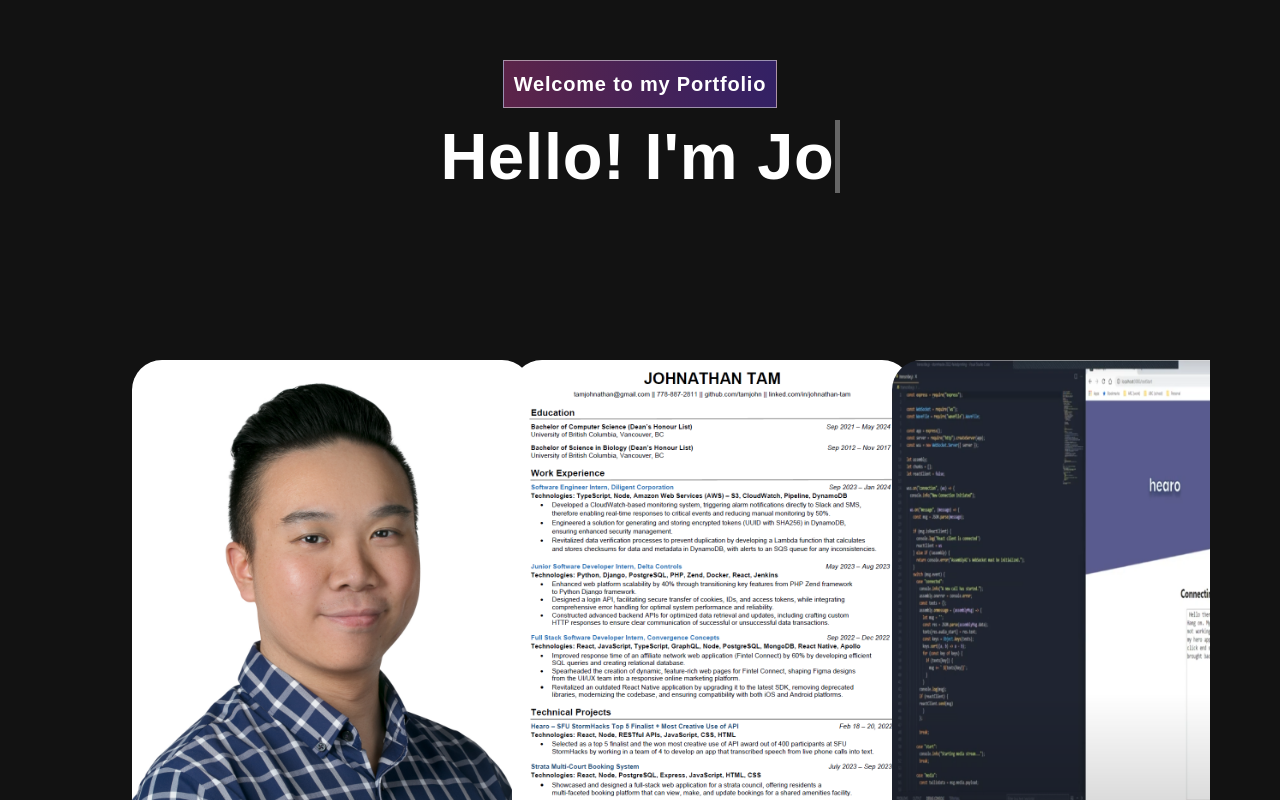
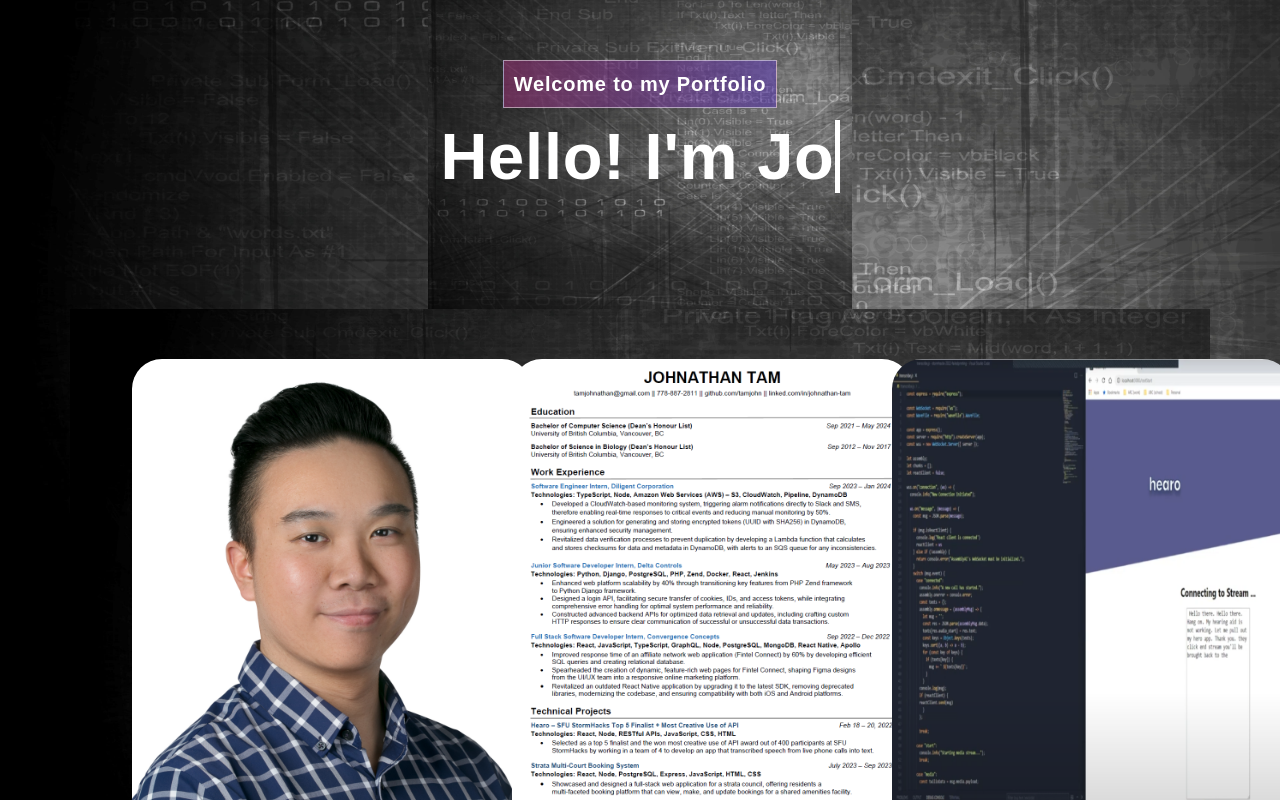
Before and after one commit to tamjohn/personal-portfolio, a React (Create React App) app: page / in a window 1280 px wide. Shown: the part 140-940 px from the top of the page. Built offline with nearby package versions, Linux system fonts and the light colour scheme.

Commit message:
fixed navigation links on home page cards

```diff
--- a/src/App.css
+++ b/src/App.css
@@ -24,6 +24,14 @@
   justify-content: center;
   align-items: center;
   overflow: hidden;
+}
+
+#home {
+  background-image: url('../src/assets/img/background.jpg');
+  background-size: cover;
+  background-position: center;
+  background-repeat: no-repeat;
+  background-attachment: fixed;
 }
 
 body {
@@ -288,19 +296,18 @@
     }
 }
 .txt-rotate > .wrap {
-  border-right: 0.08em solid #666;
+  border-right: 0.08em solid white;
 }
 
-/* Projects Section */
-.homePageCardsContainer {
-  max-height: 100vh;
-  overflow: hidden;
-}
-
-.cards {
-  padding: 80px 0;
-  position: relative;
-  padding-top: 1px;
+/* Home Page Cards Section */
+@media screen and (max-width: 768px) {
+  .homePageCardsContainer {
+    padding-top: 50px;
+    padding-bottom: 50px;
+  }
+  .cards {
+    padding: 50px 0;
+  }
 }
 
 .project h2 {
--- a/src/components/HomePageCards.tsx
+++ b/src/components/HomePageCards.tsx
@@ -7,6 +7,7 @@
 import 'animate.css';
 import TrackVisibility from 'react-on-screen';
 import { Link } from 'react-router-dom';
+import { HashLink } from 'react-router-hash-link';
 
 type cardType = {
   title: string;
@@ -21,19 +22,19 @@
       title: "About Me",
       description: "Learn more about Johnathan!",
       imgUrl: headshot,
-      link: "/#about",
+      link: "#about",
     },
     {
       title: "Work Experience",
       description: "Read about my professional journey",
       imgUrl: resume,
-      link: "/#work-experience",
+      link: "#work",
     },
     {
       title: "Projects",
       description: "See my personal projects",
       imgUrl: projectPic,
-      link: "/#projects",
+      link: "#projects",
     },
   ];
   const [bounce, setBounce] = useState(false);
@@ -55,9 +56,10 @@
                       <Row>
                         {Cards.map((card, index) => (
                           <Col xs={12} sm={6} md={6} lg={4} key={index}>
-                            <Link to={card.link} style={{ textDecoration: 'none' }}>
+                            {/* Use HashLink here */}
+                            <HashLink to={card.link} style={{ textDecoration: 'none' }}>
                               <Card {...card} />
-                            </Link>
+                            </HashLink>
                           </Col>
                         ))}
                       </Row>
--- a/src/components/WorkExp.tsx
+++ b/src/components/WorkExp.tsx
@@ -23,7 +23,7 @@
       datesWorked: "Sep 2023 - Jan 2024",
       techStack: ["AWS", "TypeScript", "Node.js", "DynamoDB", "S3", "Pipeline"],
       logoUrl: diligentLogo,
-      link: "/#company-one",
+      link: "https://www.diligent.com/",
     },
     {
         companyName: "Delta Controls",
@@ -31,7 +31,7 @@
         datesWorked: "May 2023 - Aug 2023",
         techStack: ["Python", "Django", "PostgreSQL", "PHP", "Zend", "React"],
         logoUrl: deltaLogo,
-        link: "/#company-one",
+        link: "https://deltacontrols.com/",
     },
     {
         companyName: "Convergence Concepts",
@@ -39,7 +39,7 @@
         datesWorked: "Sep 2022 - Dec 2022",
         techStack: ["React", "TypeScript", "Node.js", "GraphQL", "PostgreSQL", "Apollo"],
         logoUrl: convergenceLogo,
-        link: "/#company-one",
+        link: "https://cctech.io/",
     },
     {
         companyName: "Arthritis Research Canada",
@@ -47,7 +47,7 @@
         datesWorked: "May 2017 - Sep 2022",
         techStack: ["Project Management", "Communication", "Problem-Solving"],
         logoUrl: arcLogo,
-        link: "/#company-one",
+        link: "https://www.arthritisresearch.ca/",
     },
   ];
 
```
Also changed, not shown: src/assets/img/background.jpg (added).
